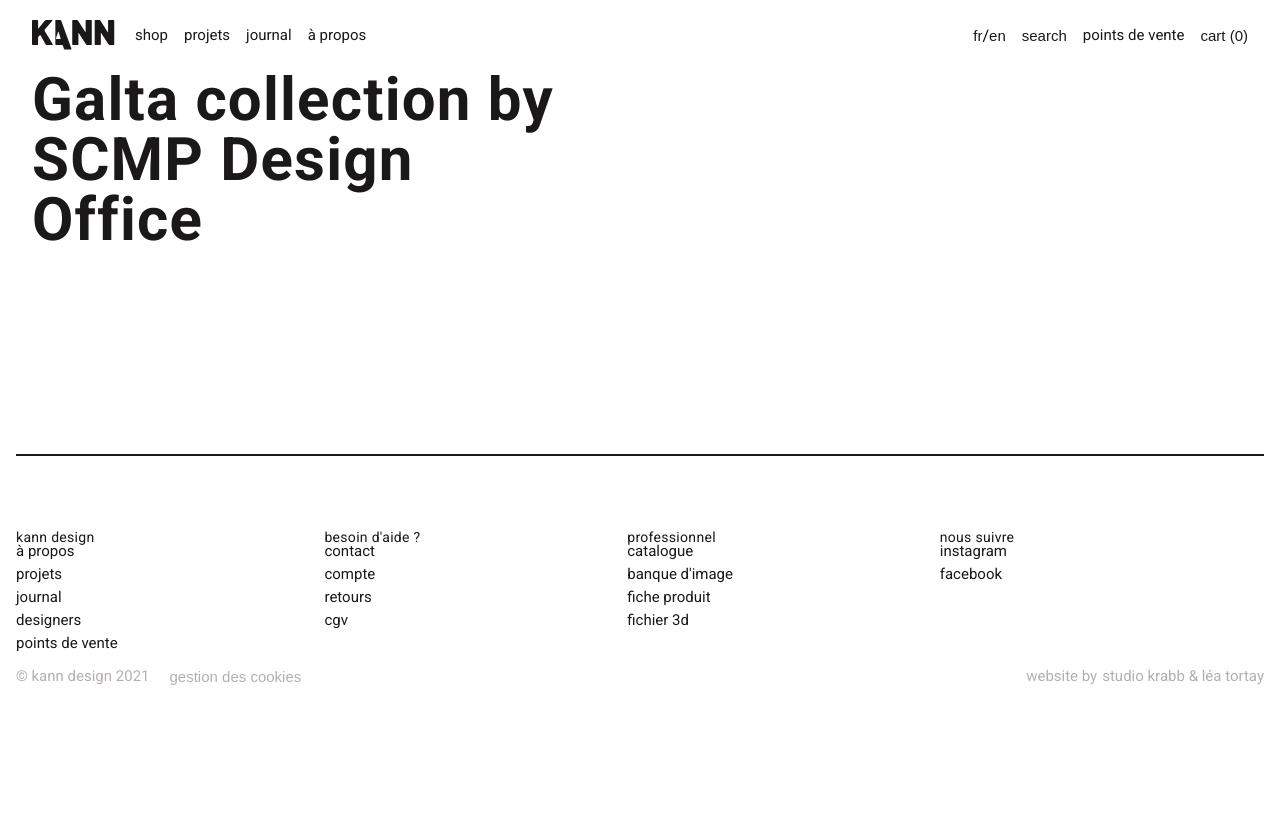
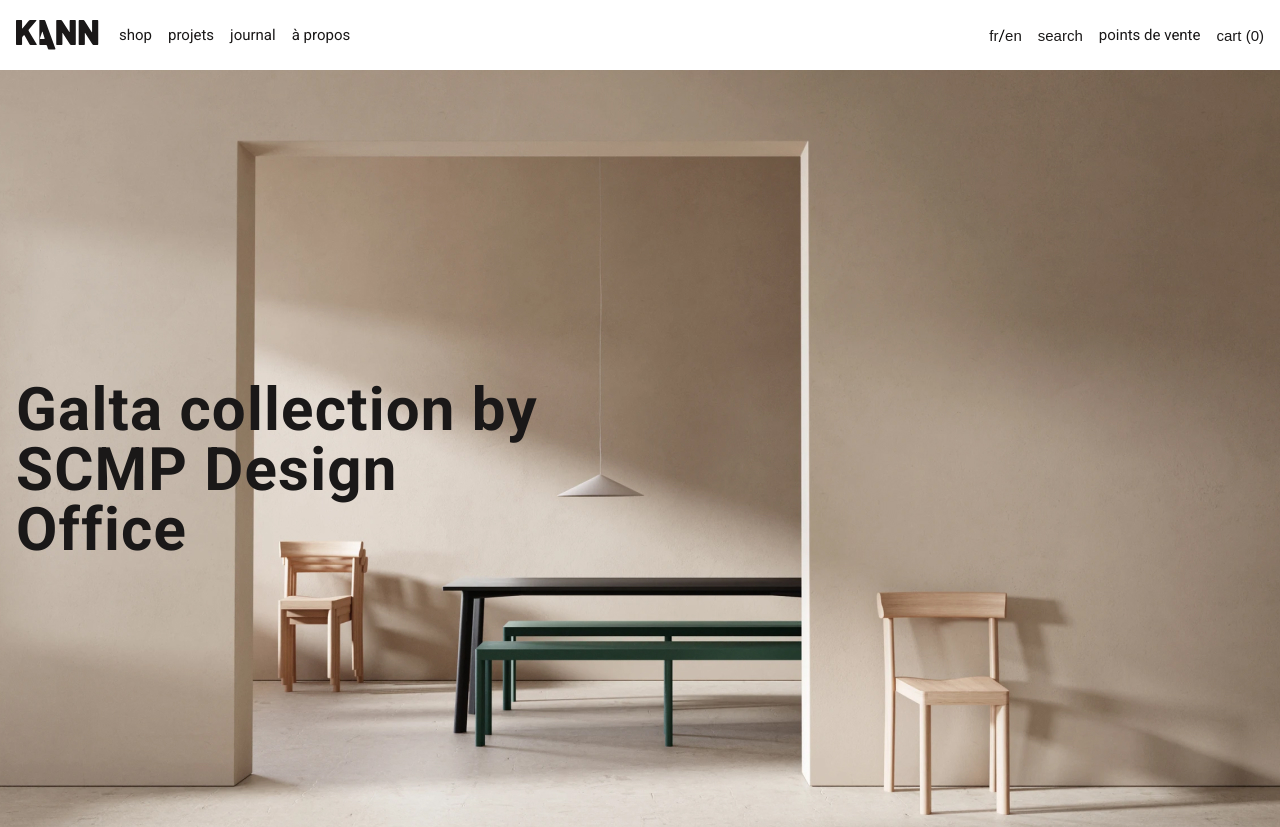
Before and after one commit to deadbeathd07/kann, a Vue app: page / in a window 1280 px wide. Shown: the top 827 px of the page. Before the commit the page ends 800 px from the top, so only its background shows below. Built offline with nearby package versions, Linux system fonts and the light colour scheme.

Commit message:
добавлены классы блоков, элементов и модификаторов

```diff
--- a/src/App.vue
+++ b/src/App.vue
@@ -5,9 +5,9 @@ import KannFooter from './components/KannFooter.vue';
 
 <template lang="pug">
 div.layout__wrapper
-  KannHeader
+  KannHeader(class="layout__header")
   main.layout__content
-    section.section
+    section.section.section--bg-img.section--min-height-800.section--content-center
       h1.title.title--basic-color.section__title.section__title--width-45.fs-60.ls-12 Galta collection by SCMP Design Office
   KannFooter(class="layout__footer")
 </template>
@@ -18,7 +18,9 @@ div.layout__wrapper
 		min-height: 100%;
 		display: flex;
 		flex-direction: column;
-		padding: 0 1rem;
+	}
+	&__header {
+		position: sticky;
 	}
 	&__content {
 		flex: 1 0 auto;
```
